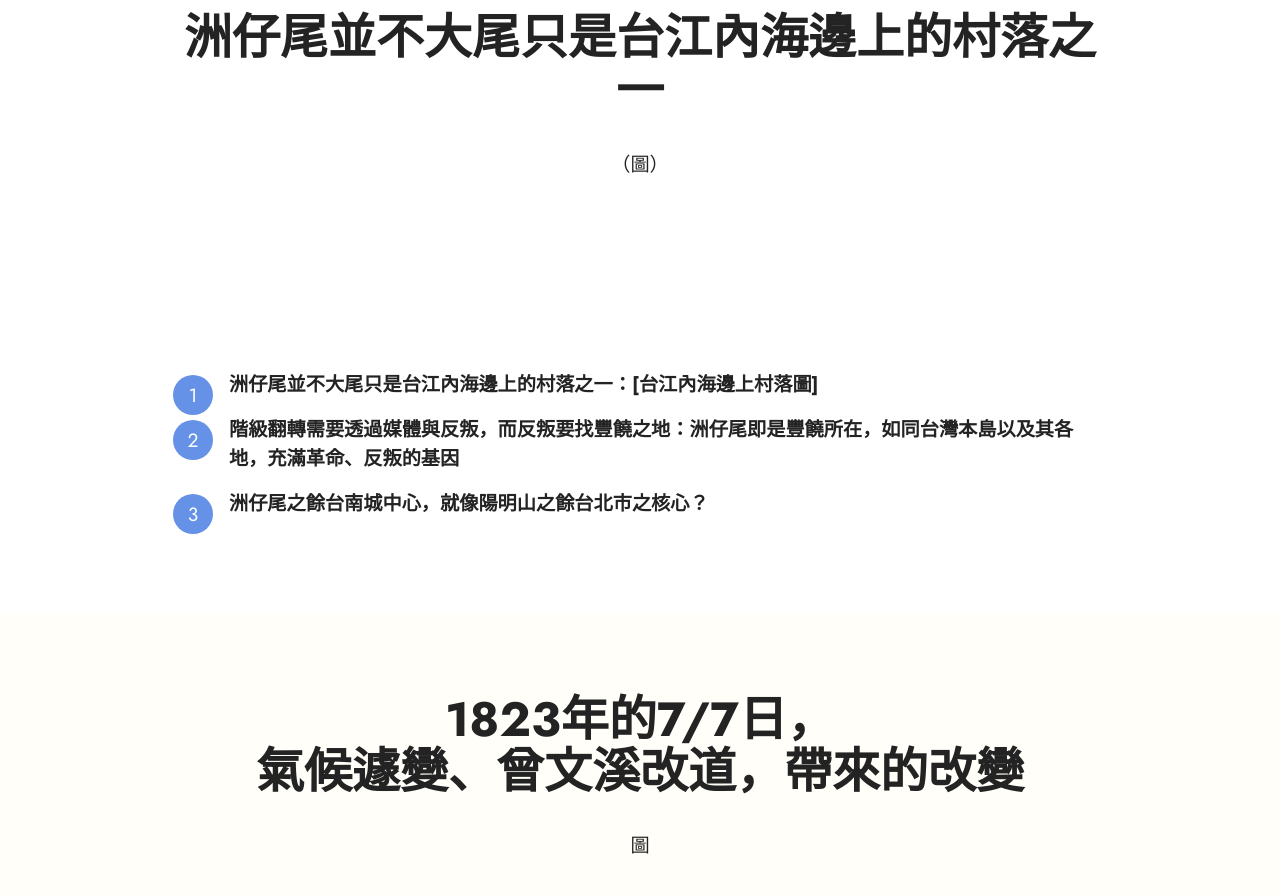
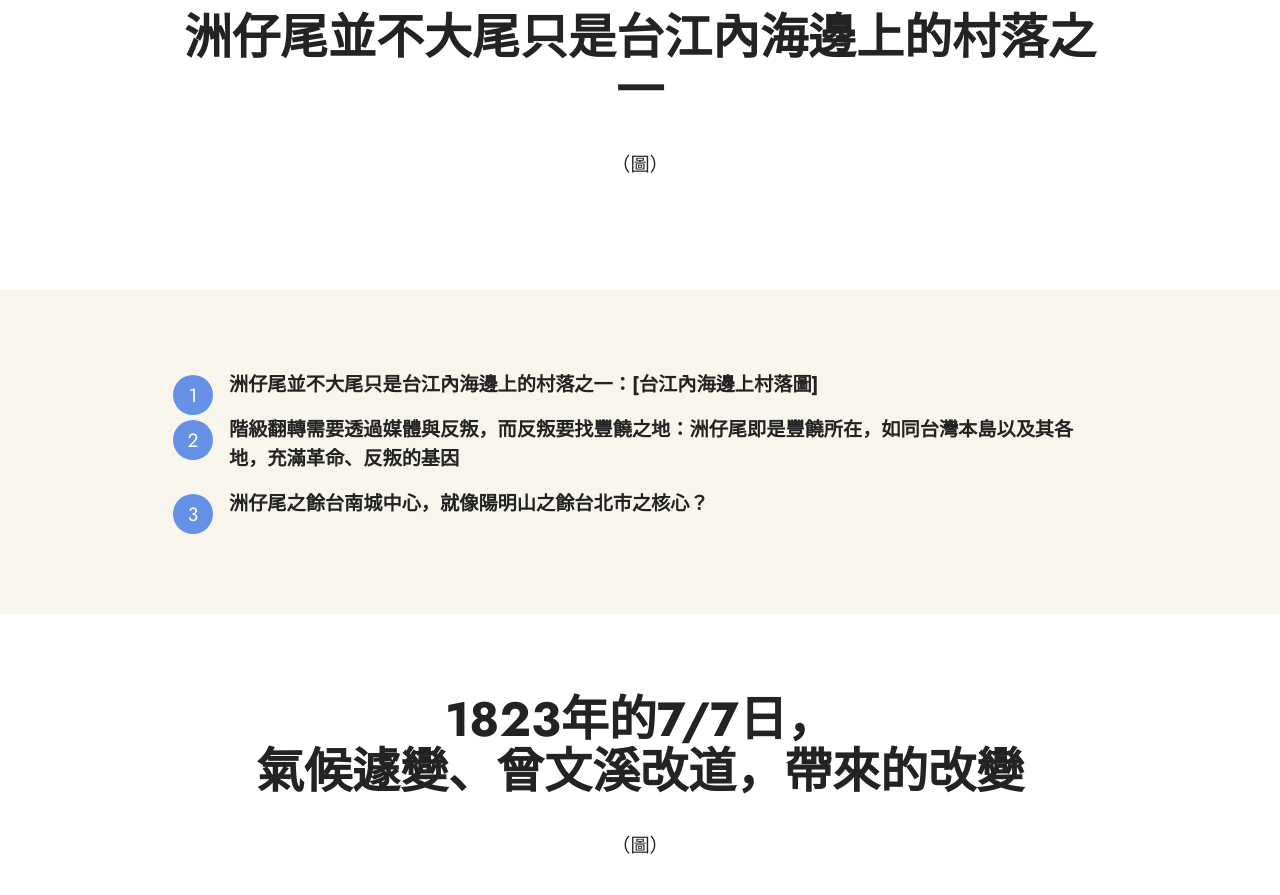
Before and after one commit to tainan-cmse/tab400-2, a plain HTML site: page index.html in a window 1280 px wide. Shown: the part 868-1763 px from the top of the page. Drawn offline with Linux system fonts and the light colour scheme.

Commit message:
create github pages

```diff
--- a/assets/mobirise/css/mbr-additional.css
+++ b/assets/mobirise/css/mbr-additional.css
@@ -727,7 +727,7 @@ a {
 .cid-tGAXRtgro1 {
   padding-top: 5rem;
   padding-bottom: 5rem;
-  background-color: #ffffff;
+  background-color: #f8f6ec;
 }
 .cid-tGAXRtgro1 .counter-container ol {
   margin-bottom: 0;
@@ -761,7 +761,7 @@ a {
 .cid-tGB0lifQgv {
   padding-top: 5rem;
   padding-bottom: 5rem;
-  background-color: #fffef8;
+  background-color: #ffffff;
 }
 .cid-tGB0lifQgv .mbr-fallback-image.disabled {
   display: none;
--- a/index.html
+++ b/index.html
@@ -91,7 +91,7 @@
             <div class="title col-md-12 col-lg-10">
                 <h3 class="mbr-section-title mbr-fonts-style align-center mb-4 display-2">
                     <strong>1823年的7/7日，</strong><br><strong>氣候遽變、曾文溪改道，帶來的改變</strong></h3>
-                <h4 class="mbr-section-subtitle align-center mbr-fonts-style mb-4 display-7">圖</h4>
+                <h4 class="mbr-section-subtitle align-center mbr-fonts-style mb-4 display-7">（圖）</h4>
 
             </div>
         </div>
```
Also changed, not shown: 1 other file.
